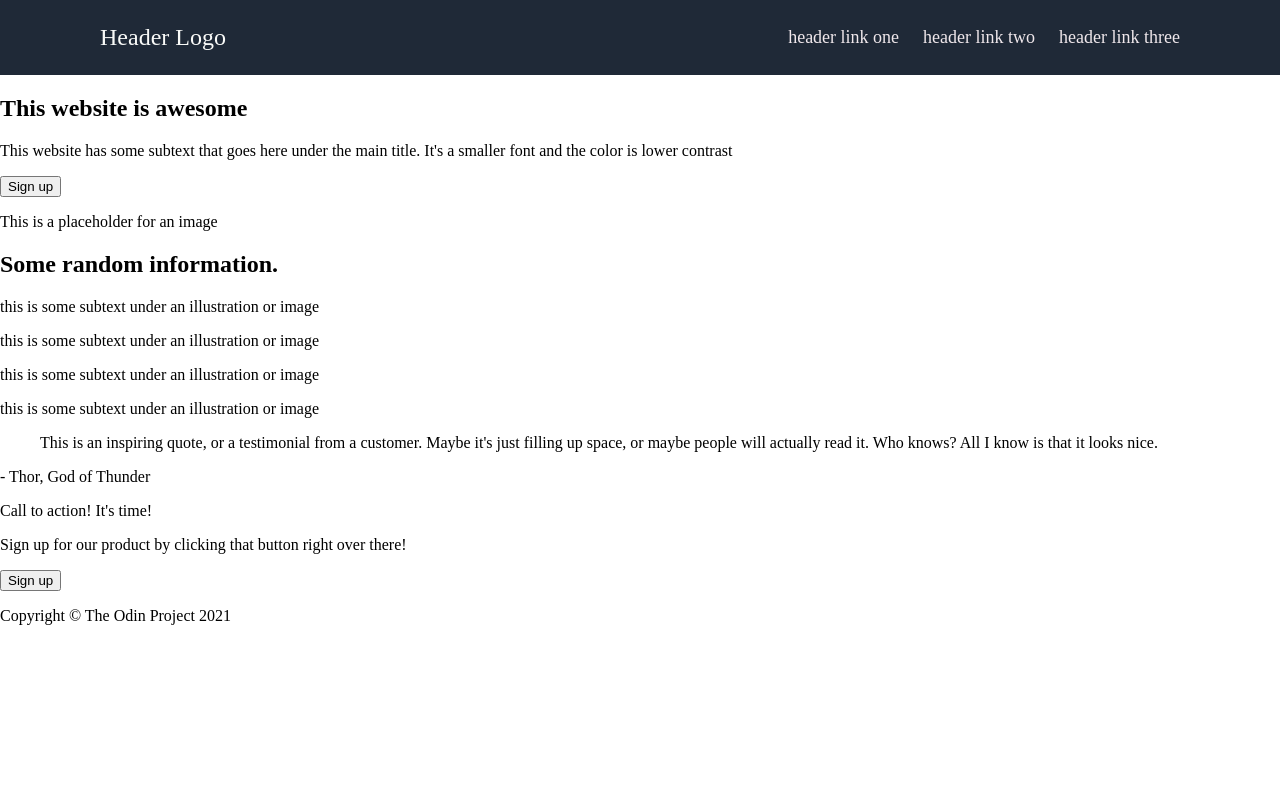
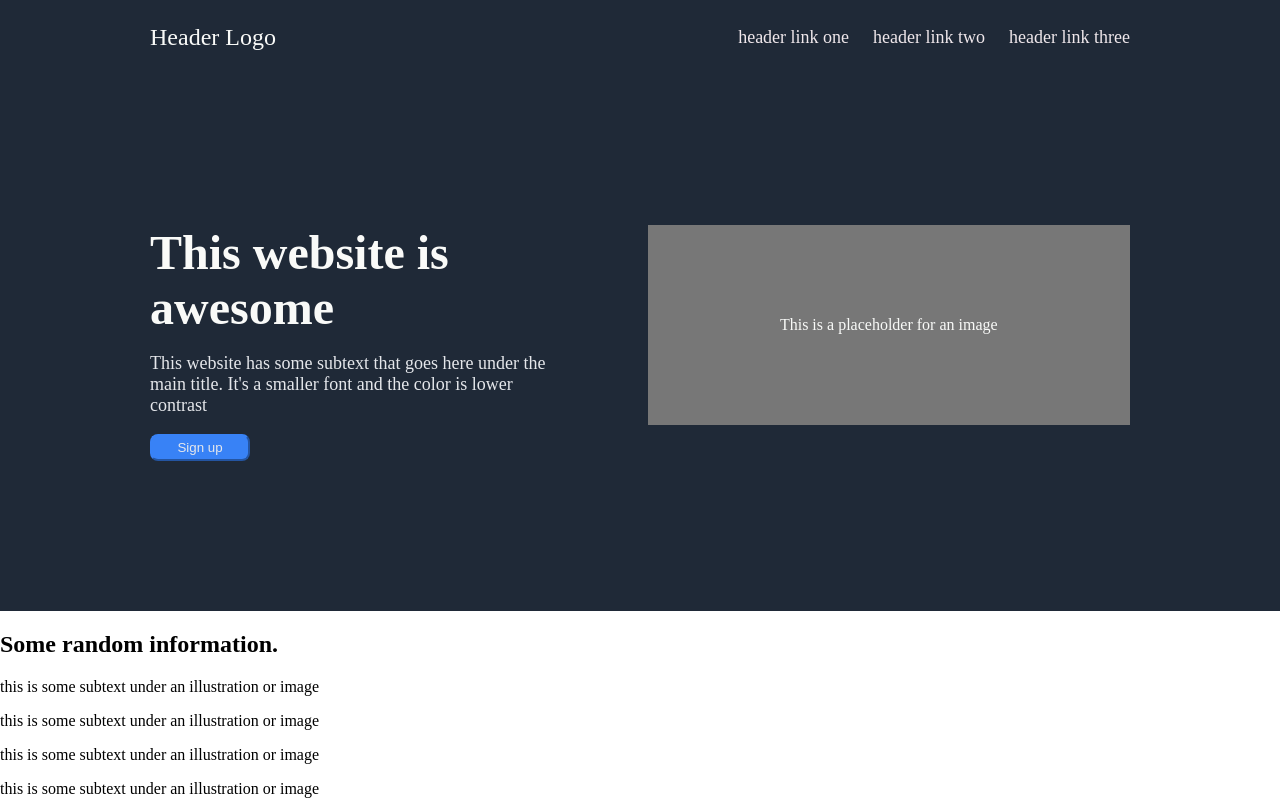
Before and after one commit to dev-amira-ezz/odin-landing-page, a plain HTML site: page index.html in a window 1280 px wide. Shown: the top 801 px of the page. Drawn offline with Linux system fonts and the light colour scheme.

Commit message:
Format hero section

```diff
--- a/index.html
+++ b/index.html
@@ -14,7 +14,7 @@
         <!-- Logo text / image -->
         <p class="header-logo">Header Logo</p>
         <!-- Navigation bar -->
-        <ul>
+        <ul class="nav-bar">
             <li><a class="header-links" href="#info">header link one</a></li>
             <li><a class="header-links" href="#quote">header link two</a></li>
             <li><a class="header-links" href="#action">header link three</a></li>
@@ -27,10 +27,12 @@
          Hero is the section where you make the firt impressions
     -->
     <section id="hero">
-        <h1>This website is awesome</h1>
-        <p>This website has some subtext that goes here under the main title. It's a smaller font and the color is lower
+        <div class="hero-text">
+        <h1 class="hero-main">This website is awesome</h1>
+        <p class="hero-secondary">This website has some subtext that goes here under the main title. It's a smaller font and the color is lower
             contrast</p>
         <button>Sign up</button>
+    </div>
         <div class="placeholder">
             <p>This is a placeholder for an image</p>
         </div>
--- a/styles.css
+++ b/styles.css
@@ -11,7 +11,7 @@ header {
     /* Header background color */
     background-color: #1f2937;
     /* Adjust padding */
-    padding: 0 100px;
+    padding: 0 150px;
     /* Make the header flexbox */
     display: flex;
     /* Center items vertically */
@@ -20,21 +20,21 @@ header {
 
 /* Header logo */
 .header-logo {
-    /* Logo font size and color */
+    /* Logo font */
     font-size: 24px;
     color: #f9faf8;
 }
 
 /* Navigation bar */
 .header-links {
-    /* navigation bar font size and color */
+    /* navigation bar font */
     font-size: 18px;
     color: #efe7eb;
     /* Remove underline from links */
     text-decoration: none;
 }
 
-header>ul {
+.nav-bar {
     /* Remove bullet points from navigation bar */
     list-style-type: none;
     /* Make the navigation bar flexbox */
@@ -46,6 +46,71 @@ header>ul {
 }
 
 /* ======= Hero Section ======= */
+#hero {
+    /* Hero section background color */
+    background-color: #1f2937;
+    /* Set padding */
+    padding: 150px;
+     /* Make flexbox */
+     display: flex;
+}
+
+/* The left side of the hero section */
+.hero-text {
+    /* Make flexbox and change direction */
+    display: flex;
+    flex-direction: column;
+}
+
+/* Format hero main text */
+.hero-main {
+    /* Format font */
+    font-size: 48px;
+    /* From MDN
+     * https://developer.mozilla.org/en-US/docs/Web/CSS/font-weight
+     * Font weight equivalent to extra-bold is 800
+     */
+    font-weight: 800;
+    color: #f9faf8;
+    /* Remove default margin */
+    margin: 0;
+}
+
+/* Format hero secondary text */
+.hero-secondary {
+    /* Format font */
+    font-size: 18px;
+    color: #e5e7eb;
+}
+
+.placeholder {
+    /* Format placeholder */
+    color: #f9faf8;
+    background-color: #777;
+    /* set dimentions */
+    width:1000px;
+    height: 200px;
+    /* set margin */
+    margin-left: 100px;
+    /* Make flexbox */
+    display: flex;
+    /* Center text */
+    justify-content: center;
+    align-items: center;
+}
+
+button {
+    /* Set the width and padding */
+    width: 100px;
+    padding: 4px 8px;
+    /* Set colors */
+    color:#e5e7eb;
+    background-color: #3882f6;
+    border-color: #3882f6;
+    /* Make the edges rounded */
+    border-radius: 8px;
+}
+
 /* ======= Random Information Section ======= */
 /* ======= Inspiration Quote / Testimonial Section ======= */
 /* ======= Call to Action - Sign up Section ======= */
```
